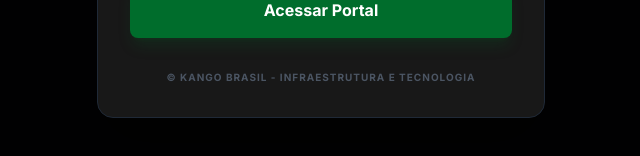
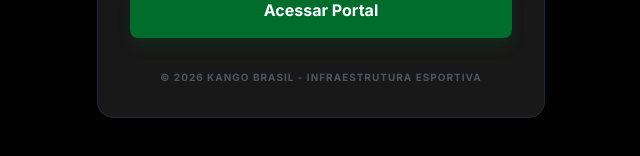
Before and after one commit to adrianohoffmann/KangoBrasil_Marketing, a React (Vite) app: page / in a window 1280 px wide. Shown: the part 554-710 px from the top of the page, without its empty margins (319-959 px from the left). Built offline with nearby package versions, Linux system fonts and the light colour scheme.

Commit message:
Update LoginModal.tsx

```diff
--- a/components/LoginModal.tsx
+++ b/components/LoginModal.tsx
@@ -84,7 +84,7 @@
         </form>
 
         <p className="mt-8 text-[10px] text-gray-600 text-center uppercase tracking-widest font-bold">
-          &copy; Kango Brasil - Infraestrutura e Tecnologia
+          &copy; 2026 Kango Brasil - Infraestrutura Esportiva
         </p>
       </div>
     </div>
```
